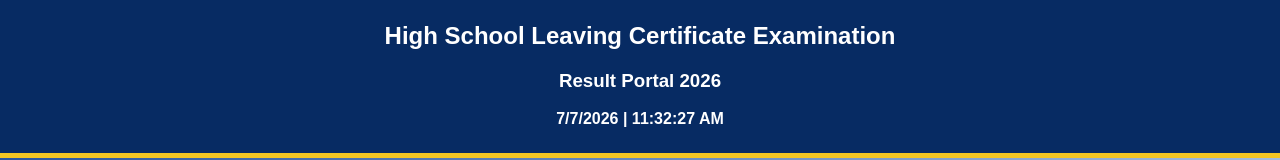
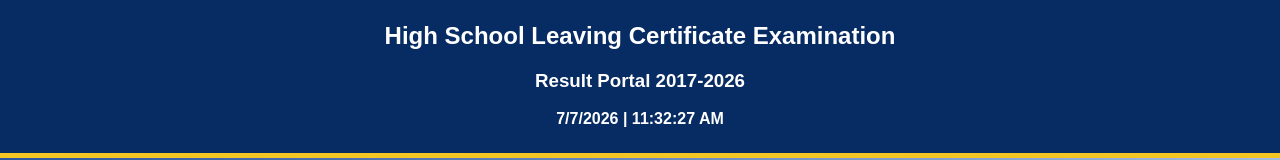
Before and after one commit to SamuelVlankx/rnbse-result, a website: page index.html in a window 1280 px wide. Shown: the part 138-298 px from the top of the page. Drawn offline with Linux system fonts and the light colour scheme.

Commit message:
Update index.html

```diff
--- a/index.html
+++ b/index.html
@@ -19,7 +19,7 @@
 
     <h2>High School Leaving Certificate Examination</h2>
 
-    <h3>Result Portal 2026</h3>
+    <h3>Result Portal 2017-2026</h3>
 
     <div id="clock"></div>
 
```
